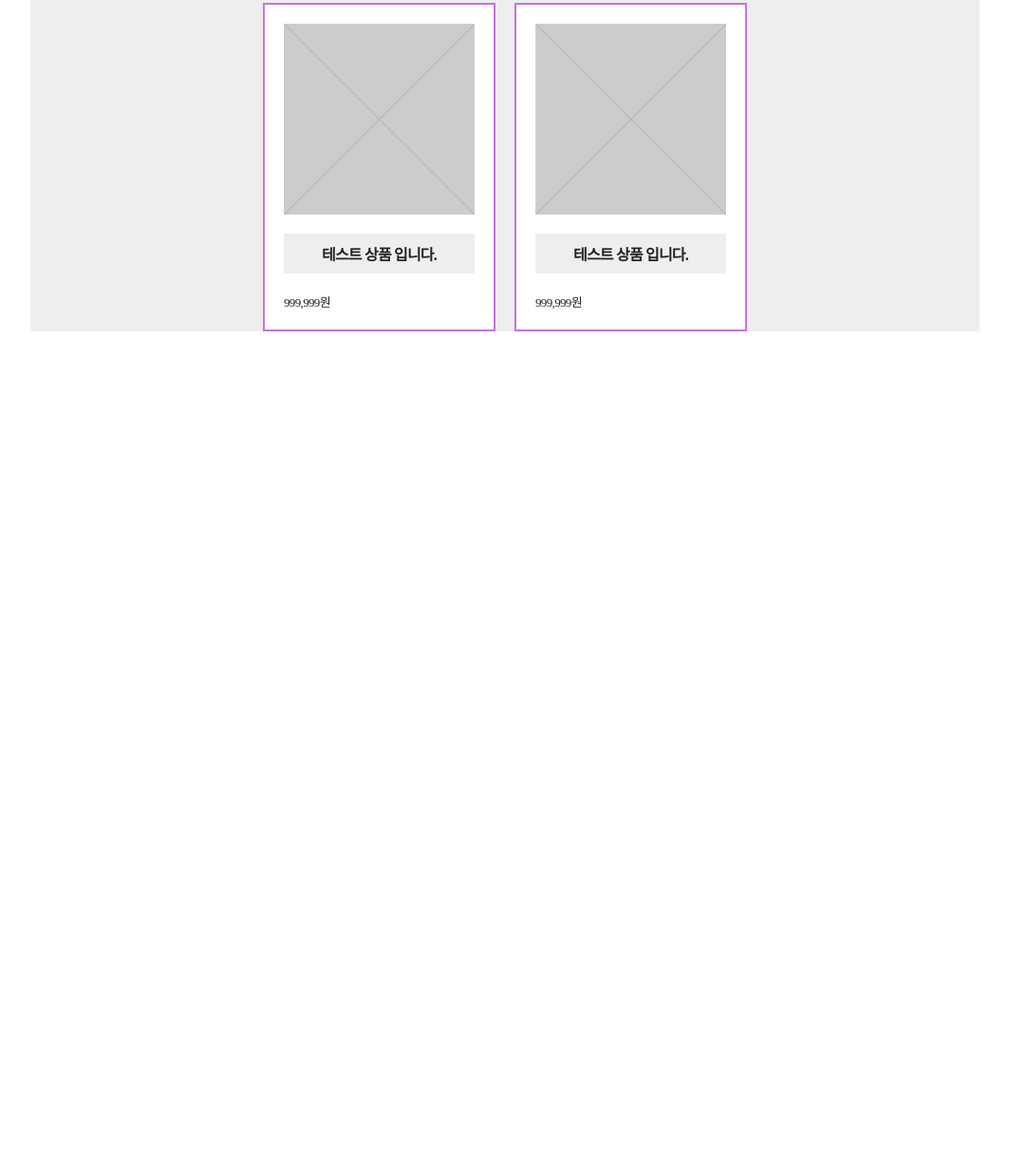
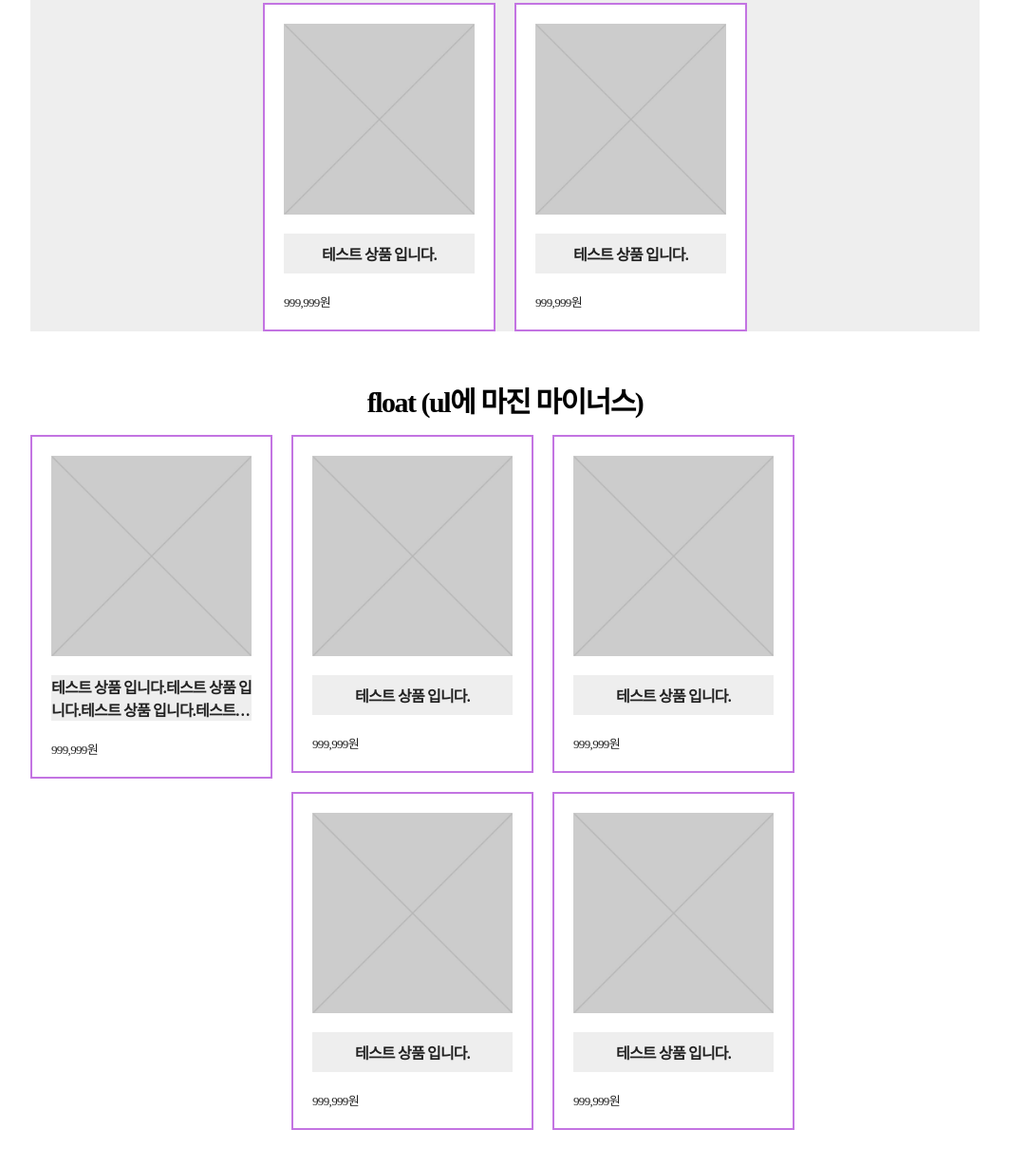
Before and after one commit to rinaYoon/STUDY, a plain HTML site: page b1_01_thumbnail-horizontal-align/test2_margin-ver/thumbnail-horizontal-align.html in a window 1280 px wide. Shown: the part 7296-8525 px from the top of the page at 95% size, without its empty margins (108-1171 px from the left). Before the commit the page ends 7745 px from the top, so only its background shows below. Drawn offline with Linux system fonts and the light colour scheme.

Commit message:
ul태그에 마진음수값으로 조절하기(작업중)

```diff
--- a/b1_01_thumbnail-horizontal-align/test2_margin-ver/test.css
+++ b/b1_01_thumbnail-horizontal-align/test2_margin-ver/test.css
@@ -90,7 +90,49 @@ img {vertical-align: top;}
 .slot09 .text-list__item.center.center2+.center2 {justify-self:start;}
 /* //slot09 - grid center */
 
-/* slot10 - display table */
-/* .slot10 .test-wrap .test-list {display: table;table-layout: fixed;width: 100%;border-top: 2px solid #dd8006;border-left: 2px solid #dd8006;}
-.slot10 .test-wrap .text-list__item {display: table-cell;border-right: 2px solid #c374e2;border-bottom: 2px solid #c374e2;} */
-/* //slot10 - display table */
+
+/*
+
+  1. nth-child계산하여 margin값을 빼는것보단,
+    ul에 margin -??px 해주는게 좋음.
+    (이유: 나중에 가로값변동, 1줄에 썸네일갯수변동..등등에 유동적으로 대응 가능. (다만 ul의 마진값은 수정할듯))
+
+  2. html태그 <table>과 css의 display: table; 과는 다르므로
+    접근성에 위배되지 않음.
+    (이유: html은 마크업이고 css는 오직 스타일위주임)
+
+  3. display: table-cell; 의 활용은 IE처럼 버전 낮은곳에 활용하기.
+    flex나 grid에 굳이 할 필요 없음
+
+  4. 어떤 정렬을 하더라도 그에 걸맞는 block 엘리먼트 활용을 이해할것!
+    정렬마다 구조가 다르고, 감싸는 태그가 다름, 그리고 미래를 생각해서 손이 덜가게,
+    귀찮음을 갖고 잘 설계합시다.
+    (귀찮음의 기준 : 피드백 받기전 nth-child 남발한거)
+
+*/
+
+
+/* ul 마이너스 마진 */
+.area-margin .area-division-header .division-title{font-size: 20px;}
+
+.slot-margin {margin: 50px auto 0 auto;width: 1000px;}
+.slot-margin .margin-title .title {font-size: 30px;font-weight: bold;}
+.slot-margin .margin-title .memo {text-align: center;}
+
+.margin-wrap {padding-top: 15px;}
+.margin-wrap .margin-list {margin: -20px 0 0 -20px;}
+.margin-wrap .margin-list::after {content: '';display: block;clear: both;}
+.margin-wrap .margin-list__item {background-color: #fff;width: calc(100% / 4); margin: 20px 0 0 20px; float: left;}
+
+.margin-wrap .margin-list__link {display: block;width: 100%;height: 100%;}
+
+.margin-wrap .unit-margin {border: 2px solid #c374e2;padding: 20px;}
+.margin-wrap .unit-margin .margin-img img {width: 100%;}
+.margin-wrap .unit-margin .margin-text {margin-top: 20px;color: #222;}
+
+.margin-wrap .unit-margin .margin-text .title-wrap {display: table;width: 100%;}
+.margin-wrap .unit-margin .margin-text .title-inner {display: table-cell; vertical-align: middle;height: 42px;background-color: #eee;}
+.margin-wrap .unit-margin .margin-text .title {text-align: center;font-size: 16px;overflow: hidden;text-overflow: ellipsis;display: -webkit-box;-webkit-line-clamp: 2;-webkit-box-orient: vertical;}
+.margin-wrap .unit-margin .margin-text .price {text-align: left;display: block;font-size: 13px;margin-top: 20px;}
+
+.title-text {display: table-cell;}
--- a/b1_01_thumbnail-horizontal-align/test2_margin-ver/thumbnail-horizontal-align.html
+++ b/b1_01_thumbnail-horizontal-align/test2_margin-ver/thumbnail-horizontal-align.html
@@ -1006,21 +1006,25 @@
       </div>
       <!-- //grid -->
 
-      <!-- display table -->
-      <!-- <div class="slot-test slot10">
-        <div class="test-title">
-          <h2 class="title">display table (left))</h2>
+      <!-- float -->
+      <div class="slot-margin slot10">
+        <div class="margin-title">
+          <h2 class="title">float (ul에 마진 마이너스)</h2>
         </div>
-        <div class="test-wrap">
-          <ul class="test-list">
-            <li class="text-list__item">
-              <a href="#" class="text-list__link">
-                <div class="unit-test">
-                  <div class="test-img">
+        <div class="margin-wrap">
+          <ul class="margin-list">
+            <li class="margin-list__item">
+              <a href="#" class="margin-list__link">
+                <div class="unit-margin">
+                  <div class="margin-img">
                     <img src="img/test.jpg" alt="테스트이미지">
                   </div>
-                  <div class="test-text">
-                    <p class="title">테스트 상품 입니다. 테스트 상품 입니다. 테스트 상품 입니다. 테스트 상품 입니다. 테스트 상품 입니다. 테스트 상품 입니다. 테스트 상품 입니다.</p>
+                  <div class="margin-text">
+                    <div class="title-wrap">
+                      <div class="title-inner">
+                        <p class="title">테스트 상품 입니다.테스트 상품 입니다.테스트 상품 입니다.테스트 상품 입니다.테스트 상품 입니다.테스트 상품 입니다.테스트 상품 입니다.테스트 상품 입니다.테스트 상품 입니다.테스트 상품 입니다.테스트 상품 입니다.</p>
+                      </div>
+                    </div>
                     <span class="price">
                       <em class="num">999,999</em>원
                     </span>
@@ -1028,14 +1032,18 @@
                 </div>
               </a>
             </li>
-            <li class="text-list__item">
-              <a href="#" class="text-list__link">
-                <div class="unit-test">
-                  <div class="test-img">
+            <li class="margin-list__item">
+              <a href="#" class="margin-list__link">
+                <div class="unit-margin">
+                  <div class="margin-img">
                     <img src="img/test.jpg" alt="테스트이미지">
                   </div>
-                  <div class="test-text">
-                    <p class="title">테스트 상품 입니다.</p>
+                  <div class="margin-text">
+                    <div class="title-wrap">
+                      <div class="title-inner">
+                        <p class="title">테스트 상품 입니다.</p>
+                      </div>
+                    </div>
                     <span class="price">
                       <em class="num">999,999</em>원
                     </span>
@@ -1043,14 +1051,18 @@
                 </div>
               </a>
             </li>
-            <li class="text-list__item">
-              <a href="#" class="text-list__link">
-                <div class="unit-test">
-                  <div class="test-img">
+            <li class="margin-list__item">
+              <a href="#" class="margin-list__link">
+                <div class="unit-margin">
+                  <div class="margin-img">
                     <img src="img/test.jpg" alt="테스트이미지">
                   </div>
-                  <div class="test-text">
-                    <p class="title">테스트 상품 입니다.</p>
+                  <div class="margin-text">
+                    <div class="title-wrap">
+                      <div class="title-inner">
+                        <p class="title">테스트 상품 입니다.</p>
+                      </div>
+                    </div>
                     <span class="price">
                       <em class="num">999,999</em>원
                     </span>
@@ -1058,14 +1070,18 @@
                 </div>
               </a>
             </li>
-            <li class="text-list__item">
-              <a href="#" class="text-list__link">
-                <div class="unit-test">
-                  <div class="test-img">
+            <li class="margin-list__item">
+              <a href="#" class="margin-list__link">
+                <div class="unit-margin">
+                  <div class="margin-img">
                     <img src="img/test.jpg" alt="테스트이미지">
                   </div>
-                  <div class="test-text">
-                    <p class="title">테스트 상품 입니다.</p>
+                  <div class="margin-text">
+                    <div class="title-wrap">
+                      <div class="title-inner">
+                        <p class="title">테스트 상품 입니다.</p>
+                      </div>
+                    </div>
                     <span class="price">
                       <em class="num">999,999</em>원
                     </span>
@@ -1073,14 +1089,18 @@
                 </div>
               </a>
             </li>
-            <li class="text-list__item">
-              <a href="#" class="text-list__link">
-                <div class="unit-test">
-                  <div class="test-img">
+            <li class="margin-list__item">
+              <a href="#" class="margin-list__link">
+                <div class="unit-margin">
+                  <div class="margin-img">
                     <img src="img/test.jpg" alt="테스트이미지">
                   </div>
-                  <div class="test-text">
-                    <p class="title">테스트 상품 입니다.</p>
+                  <div class="margin-text">
+                    <div class="title-wrap">
+                      <div class="title-inner">
+                        <p class="title">테스트 상품 입니다.</p>
+                      </div>
+                    </div>
                     <span class="price">
                       <em class="num">999,999</em>원
                     </span>
@@ -1090,8 +1110,8 @@
             </li>
           </ul>
         </div>
-      </div> -->
-      <!-- //display table -->
+      </div>
+      <!-- //float -->
     </div>
   </div>
 </body>
```
Also changed, not shown: 1 other file.
